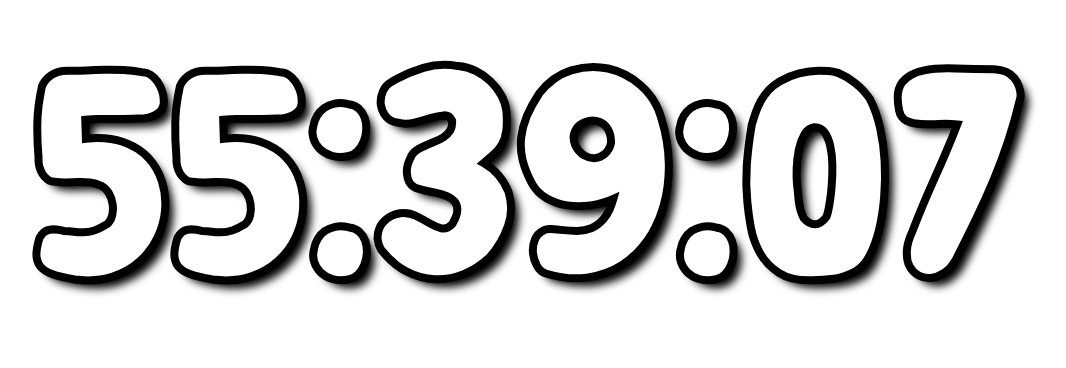
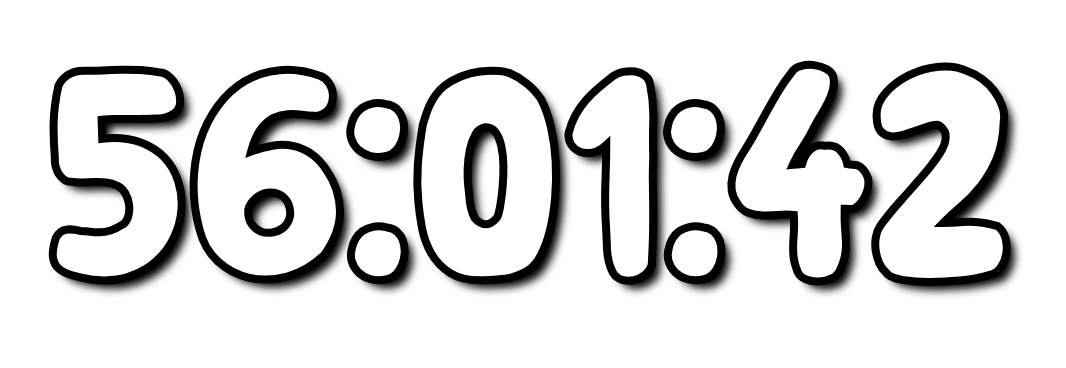
Before and after one commit to hainesnoids/easy-stream-timer, a website: page timer-55.html in a window 1280 px wide. Shown: the part 195-563 px from the top of the page, without its empty margins (111-1177 px from the left). Drawn offline with Linux system fonts and the light colour scheme.

Commit message:
Update timer-55.html

```diff
--- a/timer-55.html
+++ b/timer-55.html
@@ -24,7 +24,7 @@
     </style>
     <script>
         let alarmAudio = new Audio('raw/google-timer.ogg');
-        const targetTime = 1776634400; // when the event ends
+        const targetTime = 1776635755; // when the event ends
 
         function startTimer() {
             const timerElement = document.querySelector('#timer');
```
